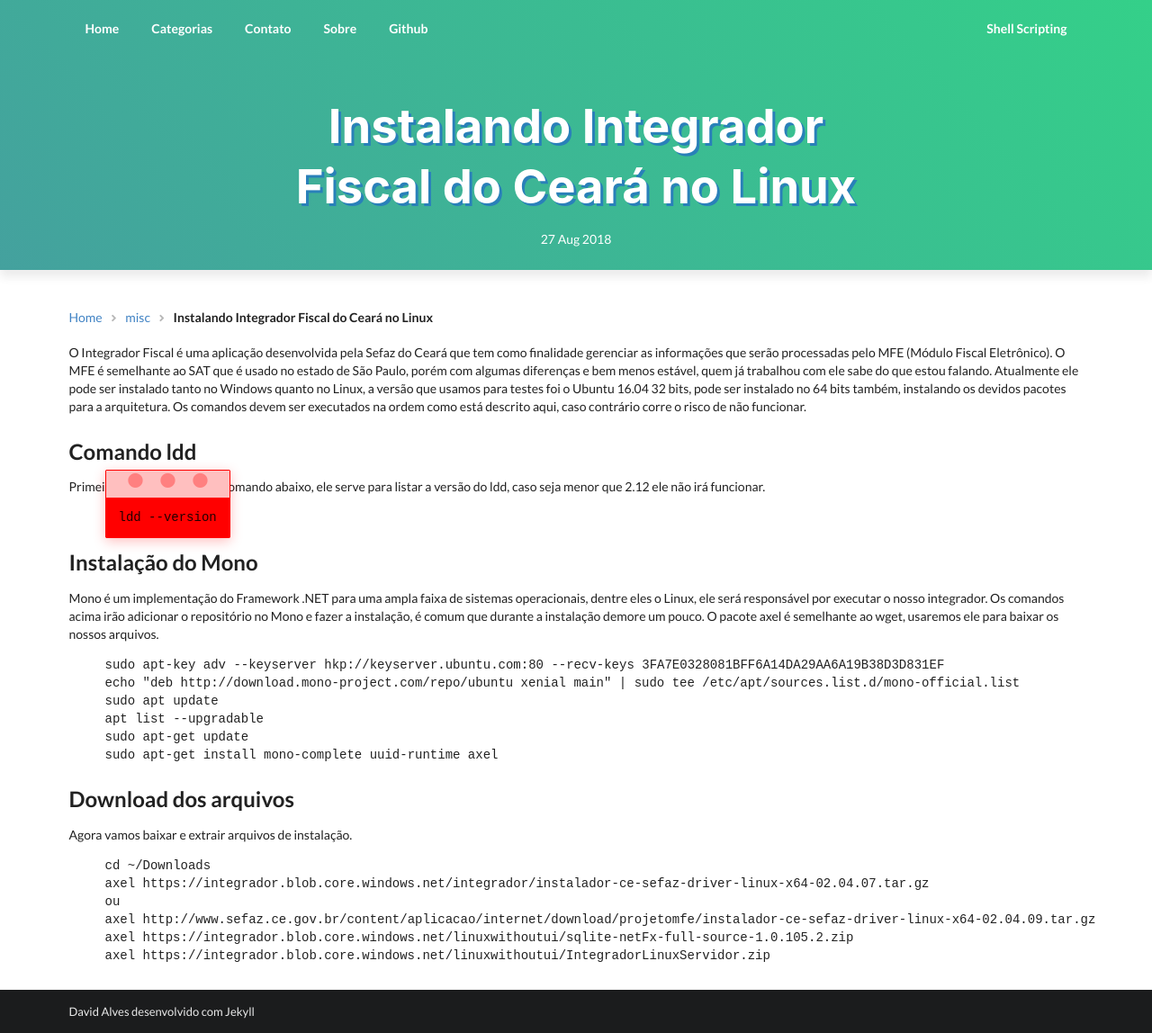
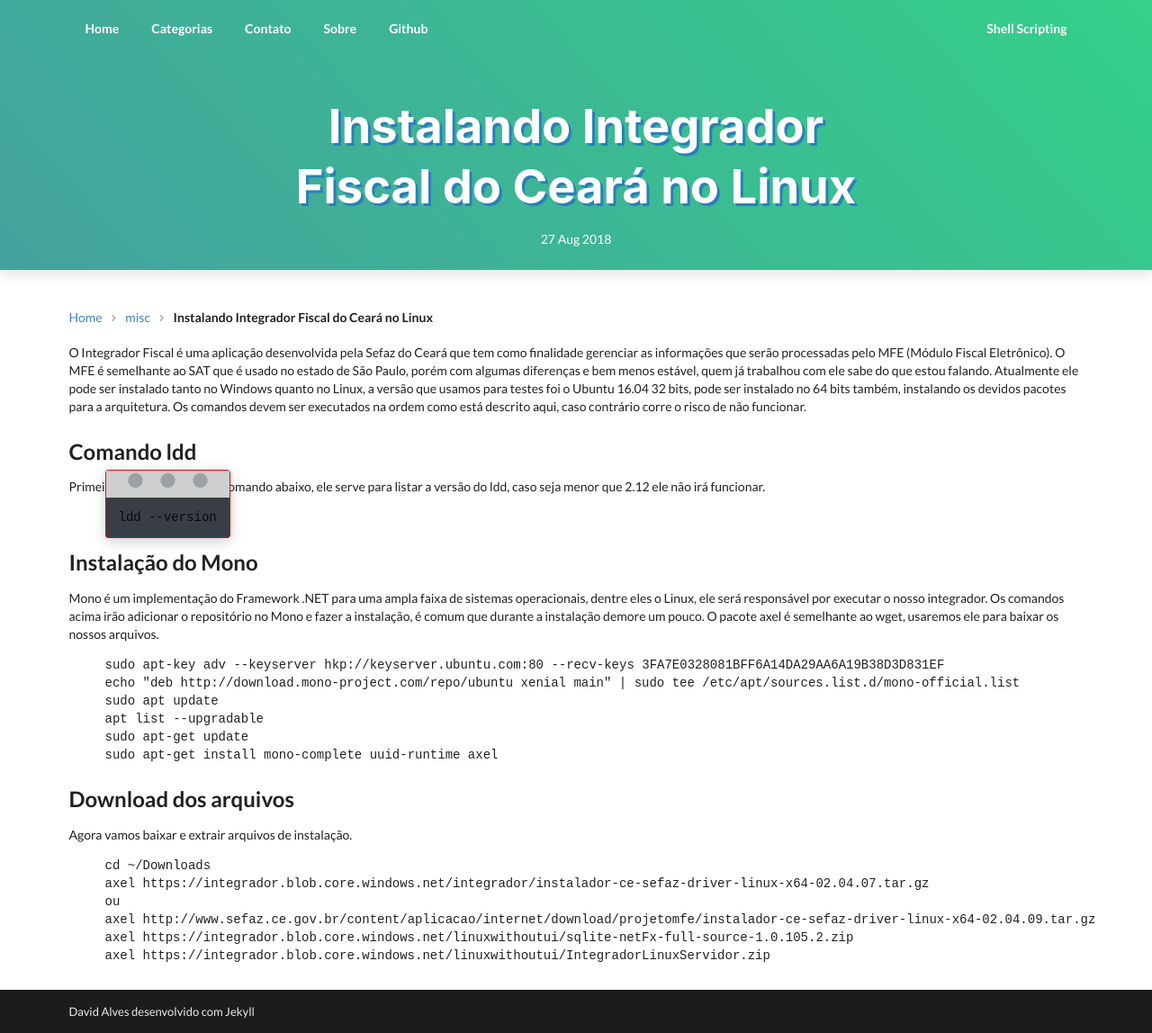
Before and after one commit to david27alves/david27alves.github.io, a Jekyll site: the page built from _posts/2018-08-27-instalando-integrador-fiscal-do-ceara-no-linux.markdown, in a window 1280 px wide. Shown: the whole page at 90% size. Built offline with Jekyll 4.4.1, drawn with Linux system fonts in a browser that asks for light colours.

Commit message:
Update style.css

```diff
--- a/css/style.css
+++ b/css/style.css
@@ -53,9 +53,9 @@ main-container {
   margin-bottom: 1.5em;
   padding: calc(30px + 1em) 1em 1em;
   border: 1px solid red;
-  border-radius: 2px;
-  box-shadow: 0 0.25em 1em rgba(255, 0, 0, 0.25);
-  background-color: red;
+  border-radius: 4px;
+  box-shadow: 0 0.25em 1em rgba(57, 62, 70, 0.25);
+  background-color: #393e46;
 }
 .language-terminal::before {
   content: "•••";
@@ -66,8 +66,8 @@ main-container {
   height: 30px;
   margin: 0;
   padding: 15px 0;
-  background: #ffbfbf;
-  color: #ff8080;
+  background: #cecfd1;
+  color: #9c9fa3;
   font-size: 60px;
   line-height: 0;
   text-indent: 15px;
```
